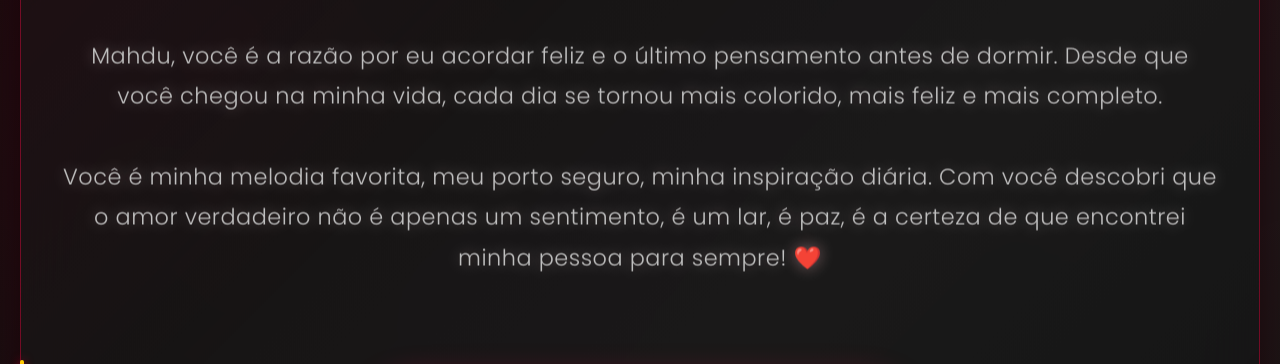
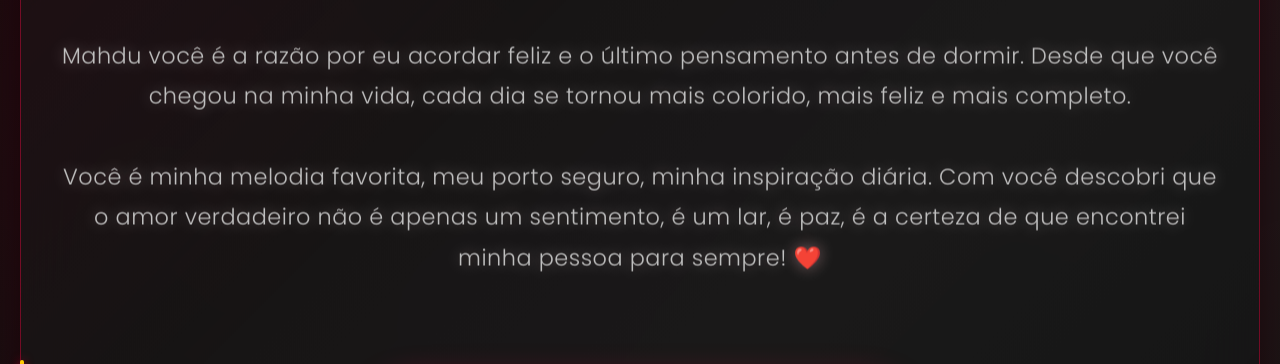
Before and after one commit to kassio1234/amor, a plain HTML site: page index.html in a window 1280 px wide. Shown: the part 370-734 px from the top of the page. Drawn offline with Linux system fonts and the light colour scheme.

Commit message:
Update index.html

```diff
--- a/index.html
+++ b/index.html
@@ -729,7 +729,7 @@
         <main class="love-card">
             <h2>Meu amor 💕</h2>
             <div class="love-message">
-                <p><span class="girlfriend-name"></span>, você é a razão por eu acordar feliz e o último pensamento antes de dormir. Desde que você chegou na minha vida, cada dia se tornou mais colorido, mais feliz e mais completo.</p>
+                <p><span class="girlfriend-name"></span> você é a razão por eu acordar feliz e o último pensamento antes de dormir. Desde que você chegou na minha vida, cada dia se tornou mais colorido, mais feliz e mais completo.</p>
                 <br>
                 <p>Você é minha melodia favorita, meu porto seguro, minha inspiração diária. Com você descobri que o amor verdadeiro não é apenas um sentimento, é um lar, é paz, é a certeza de que encontrei minha pessoa para sempre! ❤️</p>
             </div>
```
